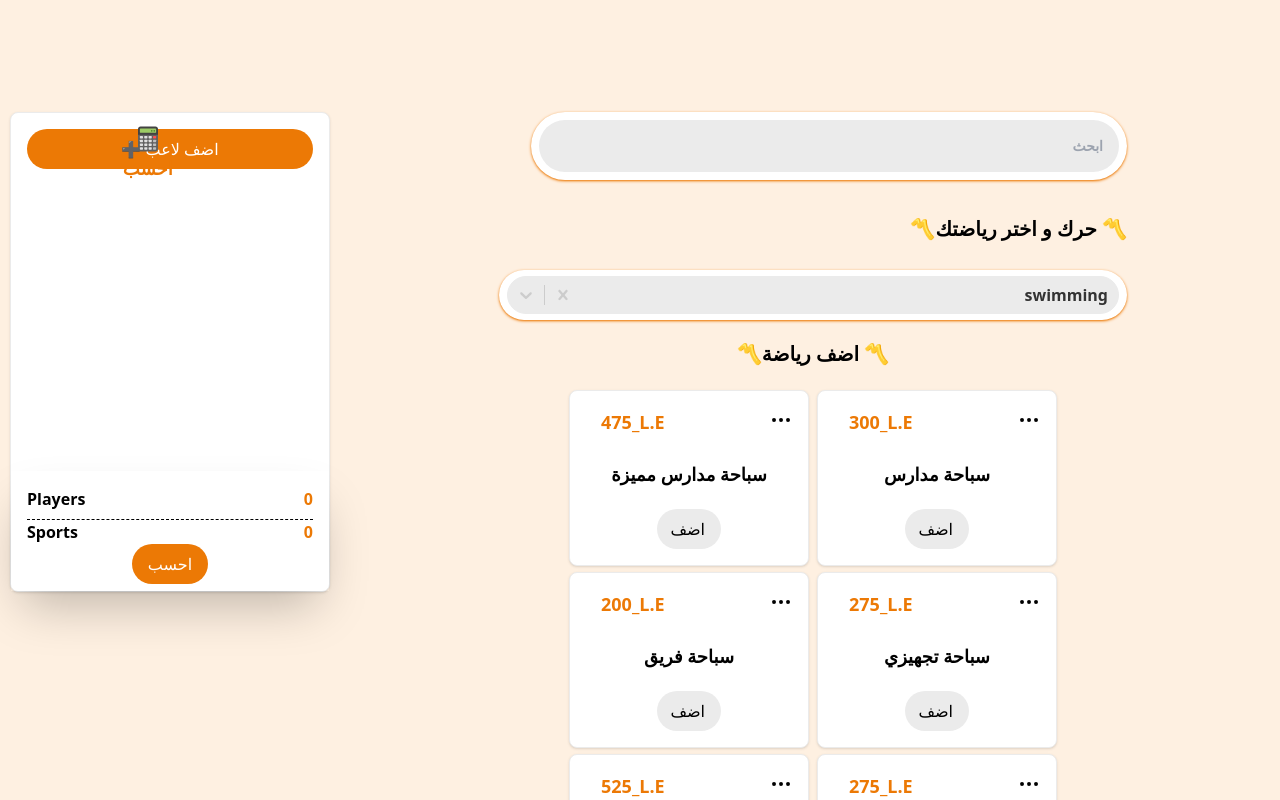
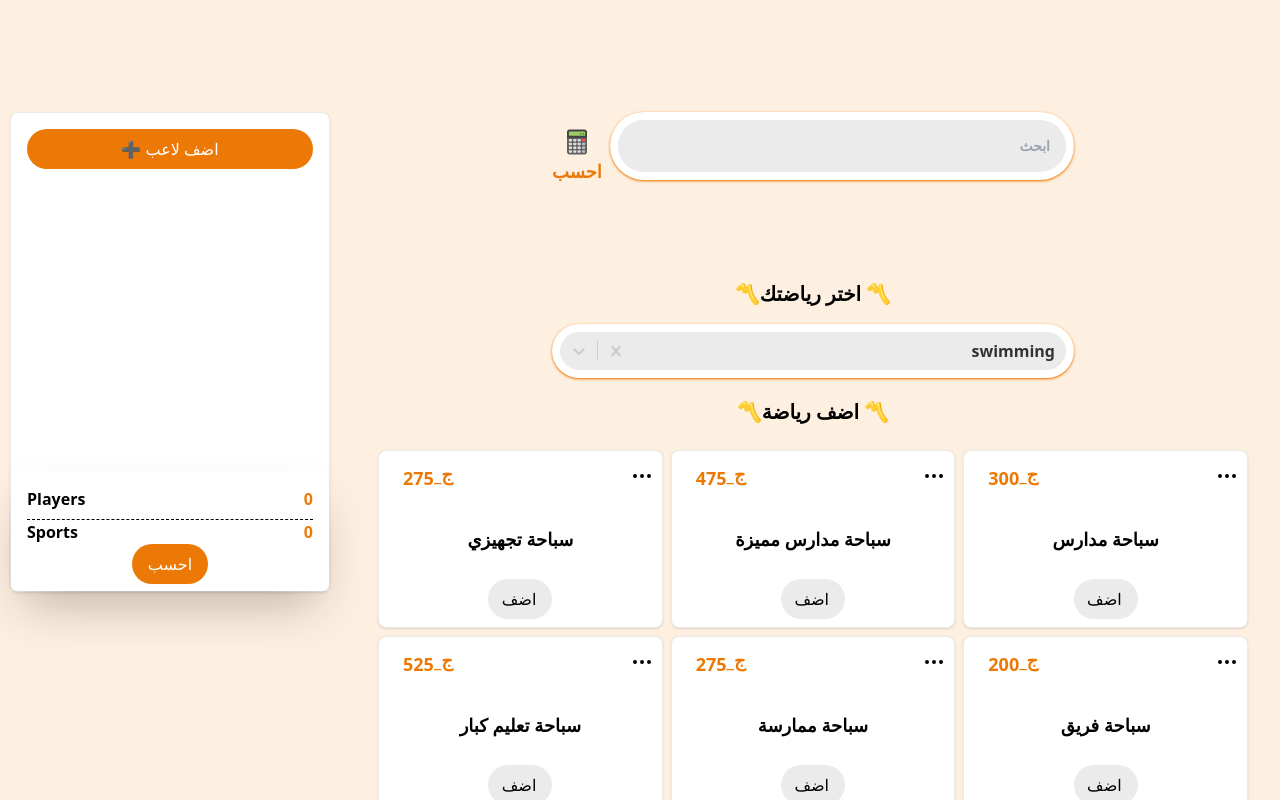
Before and after one commit to sherifawad/tanta-club-nextjs, a Next.js app: page / in a window 1280 px wide. Shown: the top 800 px of the page. Built offline with nearby package versions, Linux system fonts and the light colour scheme.

Commit message:
fix: penalty types, style:modify index page style

```diff
--- a/package.json
+++ b/package.json
@@ -14,6 +14,7 @@
 	},
 	"dependencies": {
 		"@headlessui/react": "^1.7.10",
+		"@hookform/resolvers": "^3.1.0",
 		"@next/font": "13.1.5",
 		"@types/node": "18.11.18",
 		"@types/react": "18.0.27",
@@ -26,13 +27,15 @@
 		"next-auth": "^4.22.1",
 		"react": "18.2.0",
 		"react-dom": "18.2.0",
+		"react-hook-form": "^7.43.9",
 		"react-icons": "^4.7.1",
 		"react-multi-carousel": "^2.8.2",
 		"react-select": "^5.7.3",
 		"react-toastify": "^9.1.1",
 		"react-tooltip": "^5.7.5",
 		"reactjs-popup": "^2.0.5",
-		"typescript": "4.9.4"
+		"typescript": "4.9.4",
+		"zod": "^3.21.4"
 	},
 	"devDependencies": {
 		"@types/bcryptjs": "^2.4.2",
--- a/src/components/Card.tsx
+++ b/src/components/Card.tsx
@@ -24,30 +24,21 @@ const Card = ({ icon, sport, add }: Props) => {
     };
 
     return (
-        <div className="">
-            <div className="flex flex-col items-center ">
-                {/* <div
-					className="relative flex-1 w-32 h-32 -mb-20 bg-white rounded-full shadow-inner"
-					style={{
-						color: `#${generateColor}`,
-					}}
-				>
-					{icon}
-				</div> */}
+        <div className="flex-1 grid grid-rows-4 items-center p-2 bg-white border border-gray-100 rounded-lg shadow min-w-[15rem] min-h-[11rem] ">
             <div
-                    className="relative z-20 flex items-start self-end justify-between w-full px-4 pt-4 -mb-12"
+                className="relative z-20 flex items-start justify-between w-full px-4-mb-12"
                 dir="rtl"
             >
                 <CardMenu sport={sport} />
                 <div className="flex px-4 text-lg font-semibold text-orange-900">
-                        <span className="">L.E_</span>
+                    <span className="-mt-1">ج_</span>
                     <p className="">{sport.price}</p>
                 </div>
             </div>
-                <div className="grid grid-rows-[1fr_auto]  place-items-center p-4 pt-12 bg-white border border-gray-100 rounded-lg shadow w-60 h-44">
-                    <div className="w-full text-lg font-extrabold text-center text-black">
+            <p className="w-full row-span-2 text-lg font-extrabold text-center text-black">
                 {sport.title}
-                    </div>
+            </p>
+            <div className="flex items-center justify-center w-full">
                 <CustomButton
                     onClick={add}
                     buttontype={ButtonsType.SECONDARY}
@@ -57,7 +48,6 @@ const Card = ({ icon, sport, add }: Props) => {
                 </CustomButton>
             </div>
         </div>
-        </div>
     );
 };
 
--- a/src/components/CardMenu.tsx
+++ b/src/components/CardMenu.tsx
@@ -48,7 +48,7 @@ function CardMenu({ sport }: Props) {
                                 <button
                                     className={`text-orange-900 group flex w-full items-center rounded-md px-2 py-2 text-sm`}
                                 >
-                                    {sport.Penalty?.title}
+                                    {sport.penalty?.title}
                                 </button>
                             )}
                         </Menu.Item>
--- a/src/components/ListCard.tsx
+++ b/src/components/ListCard.tsx
@@ -65,7 +65,7 @@ const ListCard = forwardRef<null | HTMLButtonElement, Props>(function ListCard(
                                     <AiFillDelete />
                                 </button>
                             </div>
-                            <div className="w-full p-4 divide-y divide-gray-900  divide-dashed">
+                            <div className="w-full p-4 divide-y divide-gray-900 divide-dashed">
                                 {player?.sports?.map((sport) => (
                                     <div
                                         key={sport.id}
@@ -73,10 +73,12 @@ const ListCard = forwardRef<null | HTMLButtonElement, Props>(function ListCard(
                                     >
                                         <div className="">
                                             <div className="flex text-base font-semibold text-orange-900">
+                                                <span className="-mt-1">
+                                                    ج_
+                                                </span>
                                                 <p className="">
                                                     {sport.price}
                                                 </p>
-                                                <span className="">_L.E</span>
                                             </div>
                                         </div>
                                         <div
--- a/src/pages/index.tsx
+++ b/src/pages/index.tsx
@@ -76,9 +76,6 @@ export default function Home({
     const sportsListRef = useRef<null | HTMLDivElement>(null);
     const categoriesListRef = useRef<null | HTMLDivElement>(null);
     const [currentPlayer, setCurrentPlayer] = useState<Player | undefined>();
-    const [sportListWidth, setSportListWidth] = useState<number>(0);
-    const [fixedButtonWidth, setFixedButtonWidth] = useState<number>(0);
-    const [windowWidth, setWindowWidth] = useState<number>(0);
     const [selectedCategoryId, setSelectedCategoryId] = useState<number>(1);
     const [sportsList, setSportsList] = useState<PlayerSport[]>([]);
     const [selectedSportId, setSelectedSportId] = useState<number>();
@@ -87,6 +84,7 @@ export default function Home({
     const [playersList, setPlayersList] = useState<Player[]>([]);
     const [openNameModel, setOpenNameModel] = useState(false);
     const [searchValue, setSearchValue] = useState("");
+    const [pending, setPending] = useState(false);
 
     const onSelectedCategoryChange = useCallback(
         (categoryId: number) => {
@@ -95,8 +93,8 @@ export default function Home({
                 const sportsList = sports?.filter(
                     (sport) => sport.categoryId === categoryId
                 );
-                setSportsList((prev) => {
-                    if (sportsList && sportsList?.length > 0) {
+                setSportsList(() => {
+                    if (sportsList != null && sportsList?.length > 0) {
                         setSelectedSportId(sportsList[0].id);
                         return sportsList;
                     }
@@ -109,8 +107,11 @@ export default function Home({
         [sports]
     );
 
-    const onSportAdded = (sport: PlayerSport | undefined) => {
+    const onSportAdded = useCallback(
+        (sport: PlayerSport | undefined) => {
             try {
+                if (pending) return;
+                setPending(true);
                 if (!sport) return;
                 if (playersList.length < 1) {
                     listRef.current?.scrollIntoView({
@@ -130,21 +131,14 @@ export default function Home({
                     });
                     return;
                 }
-            if (playersList.length < 1) return;
-            let lastPlayer = currentPlayer;
-            if (!lastPlayer) {
-                lastPlayer = playersList.at(-1);
-                if (!lastPlayer) return;
-                setCurrentPlayer(lastPlayer);
-            }
-            const exist = lastPlayer.sports.some((s) => s.id === sport.id);
-            console.log(
-                "🚀 ~ file: index.tsx:138 ~ onSportAdded ~ exist:",
-                exist
-            );
+                // if (playersList.length < 1) return;
+                let player = currentPlayer;
+                if (player == null) return;
+                const exist = player.sports.some((s) => s.id === sport.id);
+
                 if (exist) {
                     toast.error(
-                    ` لعبة مكررة ${sport.title} ${lastPlayer.name}  للاعب `,
+                        ` لعبة مكررة ${sport.title} ${player.name}  للاعب `,
                         {
                             position: "top-right",
                             autoClose: 1000,
@@ -158,19 +152,24 @@ export default function Home({
                     );
                     return;
                 }
-            setPlayersList((prev) => {
-                // const [currentPlayers, rest] = divvyUp(
-                // 	prev,
-                // 	(player) => player.name === lastPlayer?.name.trim()
-                // );
-                // if (!currentPlayers || currentPlayers.length < 1) return prev;
-                if (!lastPlayer || !lastPlayer?.sports) return prev;
-                const orderedSports = [...lastPlayer.sports, sport].sort(
-                    (s1, s2) =>
+
+                const playerListCopy = playersList ?? [];
+                const playerIndex = playerListCopy.findIndex(
+                    (p) => p.id === player!.id
+                );
+                if (playerIndex < 0) return;
+                const orderedSports = [
+                    ...playerListCopy[playerIndex].sports,
+                    sport,
+                ].sort((s1, s2) =>
                     s1.price < s2.price ? 1 : s1.price > s2.price ? -1 : 0
                 );
+
+                playerListCopy[playerIndex].sports = orderedSports;
+
+                setPlayersList([...playerListCopy]);
                 toast.success(
-                    `${lastPlayer.name} تم إضافة ${sport.title}  للاعب `,
+                    `${player.name} تم إضافة ${sport.title}  للاعب `,
                     {
                         position: "top-right",
                         autoClose: 500,
@@ -182,20 +181,20 @@ export default function Home({
                         theme: "light",
                     }
                 );
-                // return [ ...prev, lastPlayer: { ...lastPlayer, sports: orderedSports } ];
-                return prev.map((player) => {
-                    return player.id === lastPlayer?.id
-                        ? { ...lastPlayer, sports: orderedSports }
-                        : player;
-                });
-            });
             } catch (error) {
                 console.error(error);
+            } finally {
+                setPending(false);
             }
-    };
+        },
+        [currentPlayer, pending, playersList]
+    );
 
-    const deleteSport = useCallback((playerId: number, sport: PlayerSport) => {
+    const deleteSport = useCallback(
+        (playerId: number, sport: PlayerSport) => {
             try {
+                if (pending) return;
+                setPending(true);
                 if (!playerId || !sport) return;
 
                 setPlayersList((prev) => {
@@ -219,17 +218,31 @@ export default function Home({
                     });
                     return orderedSports.length < 1
                         ? prev.filter((player) => player.id !== playerId)
-                    : [...rest, { ...currentPlayer[0], sports: orderedSports }];
+                        : [
+                              ...rest,
+                              { ...currentPlayer[0], sports: orderedSports },
+                          ];
                 });
             } catch (error) {
                 console.error(error);
+            } finally {
+                setPending(false);
             }
-    }, []);
+        },
+        [pending]
+    );
 
-    const deletePlayer = useCallback((player: Player) => {
+    const deletePlayer = useCallback(
+        (player: Player) => {
             try {
+                if (pending) return;
+                setPending(true);
                 if (!player) return;
-            setPlayersList((prev) => prev.filter((p) => p.id !== player.id));
+                setPlayersList((prev) => {
+                    const filteredList = prev.filter((p) => p.id !== player.id);
+                    setCurrentPlayer(filteredList.at(-1));
+                    return filteredList;
+                });
                 toast.success(` تم إزالة  ${player.name}  `, {
                     position: "top-right",
                     autoClose: 500,
@@ -242,11 +255,17 @@ export default function Home({
                 });
             } catch (error) {
                 console.error(error);
+            } finally {
+                setPending(false);
             }
-    }, []);
+        },
+        [pending]
+    );
 
     const calculationHandler = useCallback(() => {
         try {
+            if (pending) return;
+            setPending(true);
             if (playersList.length < 1) {
                 calcButtonRef.current?.scrollIntoView({
                     behavior: "smooth",
@@ -287,11 +306,15 @@ export default function Home({
             });
         } catch (error) {
             console.error(error);
+        } finally {
+            setPending(false);
         }
-    }, [playersList]);
+    }, [pending, playersList]);
 
     const savePlayer = useCallback(() => {
         try {
+            if (pending) return;
+            setPending(true);
             setOpenNameModel(true);
 
             const isNameDuplicated = playersList.find(
@@ -311,24 +334,27 @@ export default function Home({
                 });
                 return;
             }
-            setPlayersList((prev) => [
-                ...prev,
-                {
+            const newPlayer = {
                 id: playersList.length + 1,
                 name: playerName.trim(),
                 sports: [],
-                },
-            ]);
+            };
+            setPlayersList((prev) => [...prev, newPlayer]);
+            setCurrentPlayer(newPlayer);
             setOpenNameModel(false);
             setPlayerName("");
         } catch (error) {
             console.error(error);
+        } finally {
+            setPending(false);
         }
-    }, [playerName, playersList]);
+    }, [pending, playerName, playersList]);
 
     const onSearchValueChange = useCallback(
         (e: ChangeEvent<HTMLInputElement>) => {
             try {
+                if (pending) return;
+                setPending(true);
                 const { value } = e.target;
                 setSearchValue(value);
                 if (value.length > 1) {
@@ -345,20 +371,22 @@ export default function Home({
                 }
             } catch (error) {
                 console.error(error);
+            } finally {
+                setPending(false);
             }
         },
-        [sports]
+        [pending, sports]
     );
 
     const addSport = (playerId: number) => {
+        try {
+            if (pending) return;
+            setPending(true);
             if (playerId) {
-            console.log(
-                "🚀 ~ file: index.tsx:313 ~ addSport ~ playerId:",
-                playerId
-            );
                 setCurrentPlayer(
                     (prev) =>
-                    playersList.find((player) => player.id === playerId) ?? prev
+                        playersList.find((player) => player.id === playerId) ??
+                        prev
                 );
             }
             window.scrollTo({
@@ -366,6 +394,11 @@ export default function Home({
                 left: 0,
                 behavior: "smooth",
             });
+        } catch (error) {
+            console.log("🚀 ~ file: index.tsx:399 ~ addSport ~ error:", error);
+        } finally {
+            setPending(false);
+        }
     };
 
     useEffect(() => {
@@ -391,44 +424,6 @@ export default function Home({
         // eslint-disable-next-line react-hooks/exhaustive-deps
     }, []);
 
-    const handleResize = useCallback(() => {
-        setSportListWidth((prev) => sportsListRef.current?.offsetWidth ?? prev);
-        setFixedButtonWidth(
-            (prev) => fixedButtonRef.current?.offsetWidth ?? prev
-        );
-        setWindowWidth(window.innerWidth);
-    }, []);
-
-    useEffect(() => {
-        // const ref = sportsListRef.current;
-        window.addEventListener("resize", handleResize);
-        // if (ref) ref.addEventListener("resize", handleResize);
-        // console.log("width", ref?.offsetWidth);
-
-        return () => {
-            // remove the event listener before the component gets unmounted
-            window.removeEventListener("resize", handleResize);
-            // ref?.removeEventListener("resize", handleResize);
-        };
-    }, [handleResize]);
-
-    useEffect(() => {
-        if (sportsListRef.current) {
-            setSportListWidth((prev) =>
-                prev === 0 ? sportsListRef.current?.offsetWidth ?? 0 : prev
-            );
-            setFixedButtonWidth((prev) =>
-                prev === 0 ? fixedButtonRef.current?.offsetWidth ?? 0 : prev
-            );
-            setWindowWidth((prev) =>
-                prev === 0 ? window.innerWidth ?? 0 : prev
-            );
-        }
-    }, [
-        sportsListRef.current?.offsetWidth,
-        fixedButtonRef.current?.offsetWidth,
-    ]);
-
     return (
         <>
             <Head>
@@ -443,7 +438,7 @@ export default function Home({
                 />
                 <link rel="icon" href="/part_alternation_mark_color.svg" />
             </Head>
-            <div className="bg-orange-100">
+            <div className="min-h-full mx-auto bg-orange-100">
                 <ToastContainer />
                 <PopUp
                     onChange={(e) => setPlayerName(e.target.value)}
@@ -453,24 +448,28 @@ export default function Home({
                     savePlayer={() => savePlayer()}
                 />
 
-                <div className="overflow-hidden">
+                <div className="container mx-auto overflow-hidden">
                     {/* data */}
                     <div
                         style={{ paddingInlineEnd: "10px" }}
-                        className="grid lg:grid-cols-[3fr_20rem] grid-cols-1 justify-items-center gap-4 pt-28"
+                        className="flex flex-col gap-4 lg:flex-row pt-28"
                     >
-                        {/* fixed Button */}
+                        <div className="flex flex-col w-full px-8 mx-auto">
+                            {/* fixed */}
+                            <div className="sm:relative fixed z-50 flex items-center self-center min-w-[60%] gap-2">
+                                {/* searchBar */}
+                                <div className="flex-grow">
+                                    <Search
+                                        onChange={onSearchValueChange}
+                                        value={searchValue}
+                                    />
+                                </div>
+
+                                {/* calc Button */}
+
                                 <button
                                     ref={fixedButtonRef}
-                            style={{
-                                left: `${
-                                    sportListWidth / windowWidth > 0.46 &&
-                                    windowWidth < 1024
-                                        ? (windowWidth - sportListWidth) / 2.25
-                                        : (windowWidth - sportListWidth) / 4.9
-                                }px`,
-                            }}
-                            className="fixed z-50 flex flex-col items-center pt-3"
+                                    className="flex flex-col items-center"
                                     onClick={calculationHandler}
                                 >
                                     <FcCalculator className="text-3xl " />
@@ -478,46 +477,20 @@ export default function Home({
                                         احسب
                                     </div>
                                 </button>
+                            </div>
+
                             {/* DataBody */}
-                        <div className="flex flex-col items-center gap-1">
-                            {/* searchBar */}
-                            <div
-                                className="pl-8"
-                                style={{
-                                    width: `${
-                                        sportListWidth - fixedButtonWidth
-                                    }px`,
-                                }}
-                            >
-                                <Search
-                                    onChange={onSearchValueChange}
-                                    value={searchValue}
-                                />
-                            </div>
+                            <div className="flex flex-col items-center gap-1 mt-16">
                                 {/* CategoryList */}
-                            <div
-                                className="grid grid-rows-[50px_50px] gap-4 grid-cols-1 mb-4"
-                                style={{
-                                    width: `${
-                                        sportListWidth - fixedButtonWidth
-                                    }px`,
-                                }}
-                            >
+                                <div className="flex flex-col min-w-[60%] gap-4 my-4">
                                     <div
                                         ref={categoriesListRef}
-                                    className="self-center text-xl font-extrabold text-black"
+                                        className="self-center text-xl font-extrabold text-black justify-self-center"
                                     >
-                                    〽 حرك و اختر رياضتك〽
+                                        〽 اختر رياضتك〽
                                     </div>
 
-                                <div className="z-50 flex items-center justify-between w-full p-2 bg-white rounded-full shadow shadow-orange-900">
-                                    {/* <CategoriesList
-                                        categories={categories ?? []}
-                                        selectedCategoryId={selectedCategoryId}
-                                        onCategorySelected={(id) =>
-                                            onSelectedCategoryChange(id)
-                                        }
-                                    /> */}
+                                    <div className="z-30 flex items-center justify-between w-full p-2 bg-white rounded-full shadow shadow-orange-900">
                                         <SelectCategories
                                             options={
                                                 arrayToReactSelectOption(
@@ -532,7 +505,7 @@ export default function Home({
                                     </div>
                                 </div>
                                 {/* sportList */}
-                            <div className="flex flex-col gap-6 items-center px-[8rem]">
+                                <div className="flex flex-col items-center gap-6 ">
                                     <div className="text-xl font-extrabold text-black">
                                         〽 اضف رياضة〽
                                     </div>
@@ -553,8 +526,9 @@ export default function Home({
                                     </div>
                                 </div>
                             </div>
+                        </div>
                         {/* ListCard */}
-                        <div ref={listRef} className="">
+                        <div ref={listRef} className="max-w-[20rem] mx-auto">
                             <ListCard
                                 ref={calcButtonRef}
                                 addSport={addSport}
--- a/types.ts
+++ b/types.ts
@@ -114,7 +114,7 @@ export enum RepetitionType {
 
 export interface PlayerSport extends Omit<Sport, "discounts"> {
     discounts?: Discount[] | null;
-    Penalty?: Penalty | null;
+    penalty?: Penalty | null;
     totalPenalty?: number;
     totalDiscount?: number;
 }
```
Also changed, not shown: helpers/sportsUtils.ts (+6 -6 lines), src/components/PopUp.tsx (+25 -5 lines), src/pages/api/sports.ts (+0 -8 lines), src/types.ts (deleted, +0 -14 lines), 1 other file (tests, documents, lock files or other folders). Lines whose indentation alone changed are shown as unchanged.
